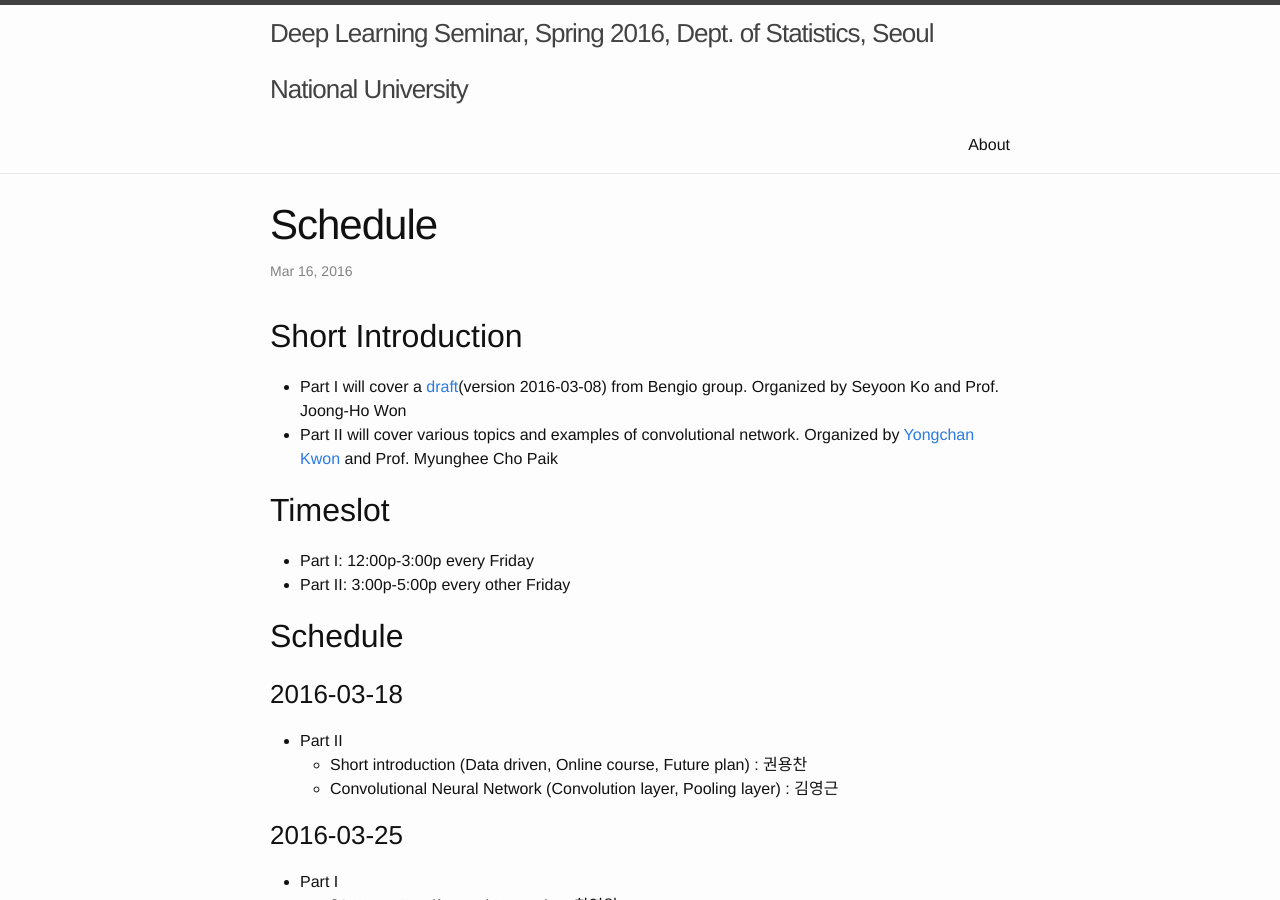
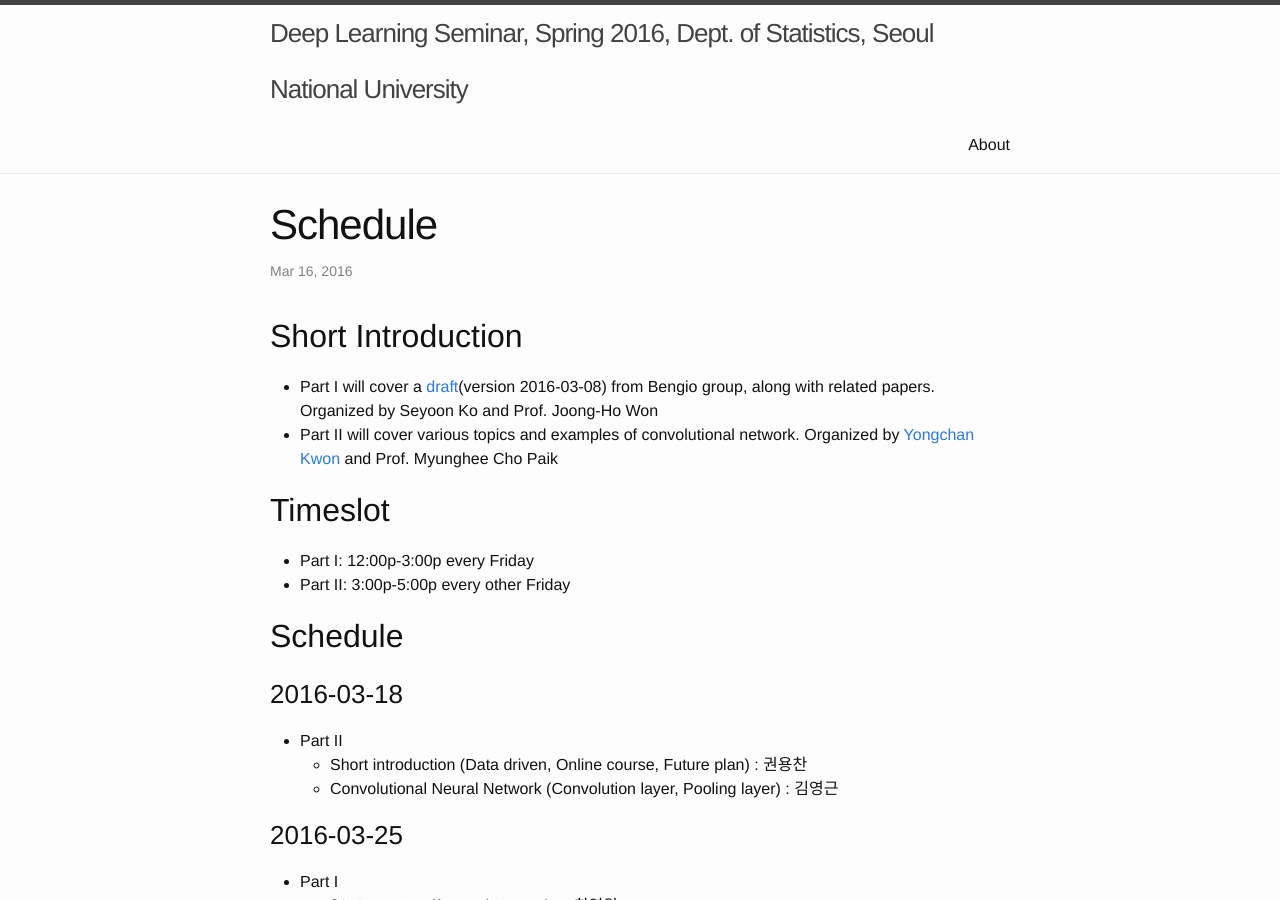
Before and after one commit to snu-stat/dl-seminar, a Jekyll site: the page built from _posts/2016-03-16-schedule.md, in a window 1280 px wide and 900 px high. Built offline with Jekyll 4.4.1, drawn with Linux system fonts in a browser that asks for light colours.

Commit message:
full schedule

```diff
--- a/_posts/2016-03-16-schedule.md
+++ b/_posts/2016-03-16-schedule.md
@@ -6,7 +6,7 @@ categories: schedule
 ---
 ## Short Introduction
 
-* Part I will cover a [draft](http://www.deeplearningbook.org/)(version 2016-03-08) from Bengio group. Organized by Seyoon Ko and Prof. Joong-Ho Won
+* Part I will cover a [draft](http://www.deeplearningbook.org/)(version 2016-03-08) from Bengio group, along with related papers.  Organized by Seyoon Ko and Prof. Joong-Ho Won
 * Part II will cover various topics and examples of convolutional network. Organized by [Yongchan Kwon](https://ykwon0407.github.io) and Prof. Myunghee Cho Paik
 
 ## Timeslot
```
